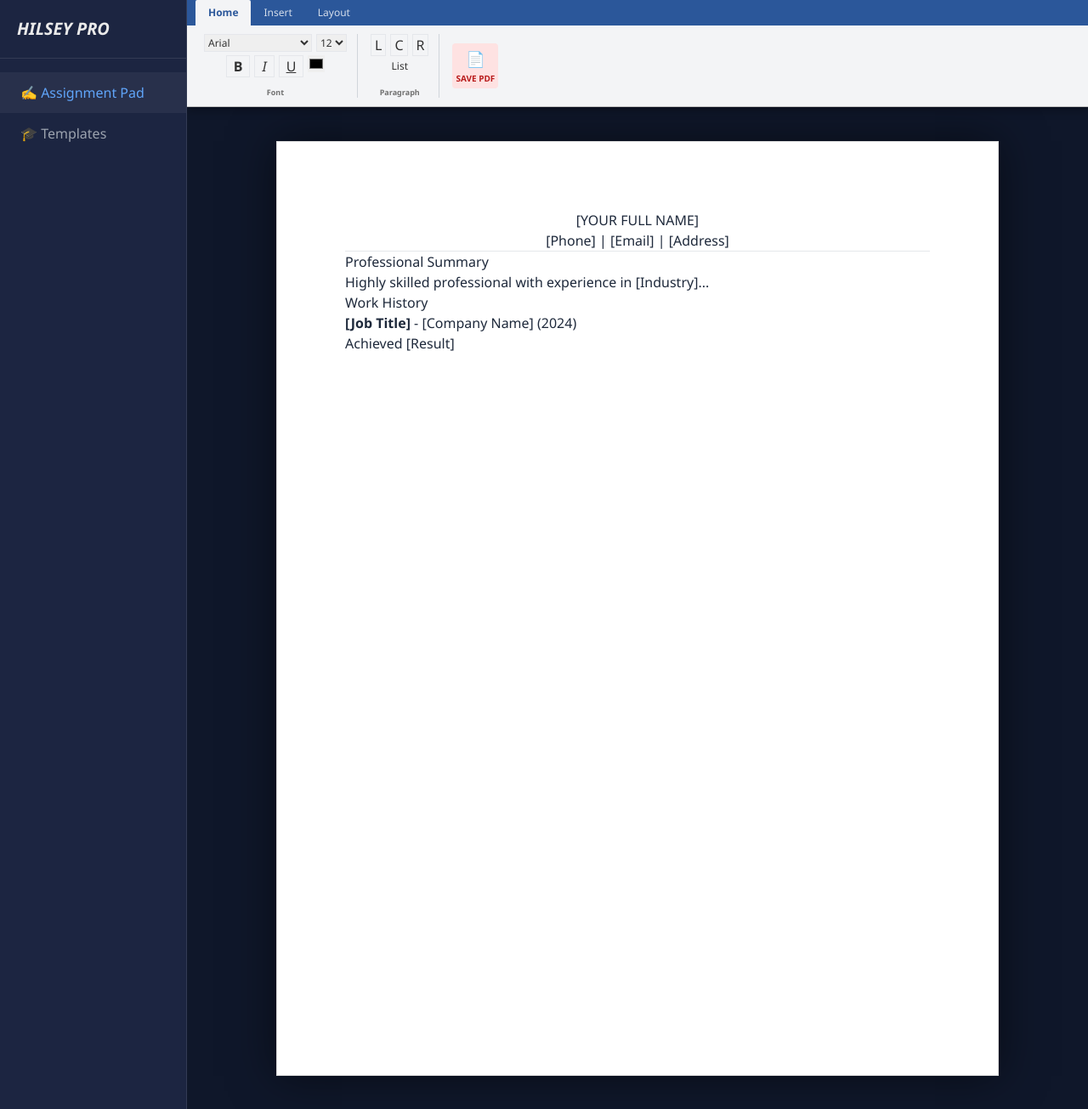
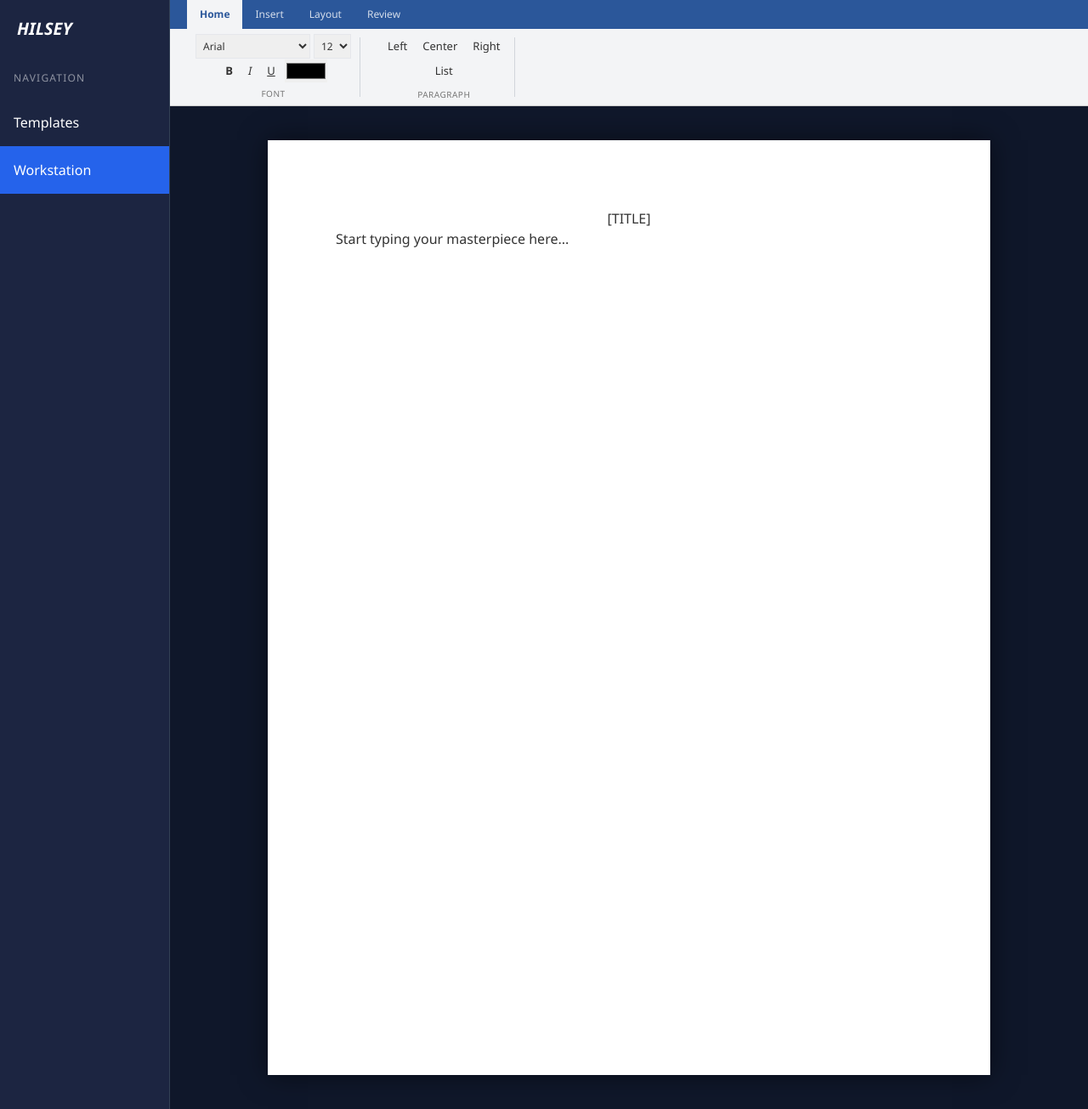
Before and after one commit to hilsey-pro/poulbilliards, a Flask app: page / in a window 1280 px wide. Shown: the whole page at 85% size. Run offline with Flask 3, Linux system fonts and the light colour scheme; the visitor is signed in with stand-in values (Sample User, id 1); some libraries are stand-ins or nearby versions.

Commit message:
Update index.html

```diff
--- a/templates/index.html
+++ b/templates/index.html
@@ -3,190 +3,169 @@
 <head>
     <meta charset="UTF-8">
     <meta name="viewport" content="width=device-width, initial-scale=1.0">
-    <title>Hilsey Pro | Master Workstation</title>
+    <title>Hilsey Pro | Full Master Editor</title>
     <script src="https://cdn.tailwindcss.com"></script>
     <script src="https://cdnjs.cloudflare.com/ajax/libs/html2pdf.js/0.10.1/html2pdf.bundle.min.js"></script>
     <style>
-        :root { --bg: #0B132B; --sidebar: #1C2541; --primary: #3A86FF; }
-        body { background: var(--bg); color: #EAEAEA; display: flex; height: 100vh; overflow: hidden; font-family: 'Segoe UI', sans-serif; }
+        :root { --word-blue: #2b579a; --ribbon-bg: #f3f4f6; }
+        body { background: #0f172a; color: #333; display: flex; height: 100vh; overflow: hidden; font-family: 'Segoe UI', system-ui; }
 
-        .sidebar { width: 220px; background: var(--sidebar); border-right: 1px solid rgba(255,255,255,0.1); flex-shrink: 0; }
-        #editor-container { flex: 1; overflow-y: auto; display: flex; flex-direction: column; align-items: center; background: #0f172a; position: relative; }
+        /* Sidebar */
+        .sidebar { width: 200px; background: #1c2541; flex-shrink: 0; color: white; border-right: 1px solid #334155; }
 
-        /* THE FULL MICROSOFT RIBBON */
-        .ribbon {
-            width: 100%;
-            background: #f3f4f6;
-            border-bottom: 1px solid #c1c1c1;
-            position: sticky; top: 0; z-index: 1000;
-            display: flex; flex-direction: column;
-            box-shadow: 0 4px 10px rgba(0,0,0,0.3);
+        /* The Ribbon UI */
+        .ribbon-container { width: 100%; background: var(--ribbon-bg); border-bottom: 1px solid #ccc; z-index: 1000; }
+        .tabs { background: var(--word-blue); display: flex; padding-left: 20px; }
+        .tab-btn { padding: 8px 15px; color: white; font-size: 12px; cursor: pointer; border: none; background: transparent; opacity: 0.8; }
+        .tab-btn.active { background: var(--ribbon-bg); color: var(--word-blue); opacity: 1; font-weight: bold; }
+
+        .ribbon-panel { display: none; padding: 10px 20px; gap: 15px; align-items: center; height: 90px; background: var(--ribbon-bg); }
+        .ribbon-panel.active { display: flex; }
+
+        .group { display: flex; flex-direction: column; align-items: center; border-right: 1px solid #d1d5db; padding: 0 10px; height: 100%; justify-content: center; }
+        .group-label { font-size: 10px; color: #777; margin-top: 5px; text-transform: uppercase; letter-spacing: 0.5px; }
+        .controls { display: flex; gap: 4px; align-items: center; }
+
+        /* Tool Buttons */
+        .tool { padding: 4px 6px; border: 1px solid transparent; border-radius: 3px; cursor: pointer; background: transparent; font-size: 13px; }
+        .tool:hover { background: #e2e8f0; border-color: #cbd5e1; }
+        .tool.big { display: flex; flex-direction: column; align-items: center; font-size: 11px; min-width: 50px; }
+        .tool.big i { font-size: 20px; margin-bottom: 2px; }
+
+        /* Paper */
+        #viewport { flex: 1; overflow-y: auto; display: flex; flex-direction: column; align-items: center; padding: 40px 0; }
+        #paper {
+            background: white; width: 850px; min-height: 1100px; padding: 80px;
+            box-shadow: 0 0 30px rgba(0,0,0,0.5); outline: none; transition: 0.3s;
         }
-
-        .ribbon-tabs { display: flex; background: #2b579a; padding: 0 10px; }
-        .tab { padding: 6px 15px; cursor: pointer; font-size: 12px; color: white; border-radius: 2px 2px 0 0; opacity: 0.8; }
-        .tab.active { background: #f3f4f6; color: #2b579a; opacity: 1; font-weight: bold; }
-
-        .ribbon-content { display: flex; padding: 10px 20px; gap: 15px; align-items: center; background: #f3f4f6; color: #333; height: 95px; }
-        .tool-box { display: flex; flex-direction: column; align-items: center; border-right: 1px solid #d1d5db; padding-right: 12px; height: 100%; justify-content: center; }
-        .tool-row { display: flex; gap: 5px; margin-bottom: 4px; }
-
-        .icon-btn { display: flex; flex-direction: column; align-items: center; padding: 4px; border-radius: 4px; cursor: pointer; min-width: 50px; }
-        .icon-btn:hover { background: #e2e8f0; }
-        .icon-btn span { font-size: 10px; font-weight: bold; margin-top: 2px; text-transform: uppercase; }
-
-        /* PAGE SETTINGS */
-        #paper {
-            background: white; color: #1e293b; width: 100%; max-width: 850px;
-            min-height: 1100px; padding: 80px; margin: 40px 0 300px 0;
-            box-shadow: 0 0 50px rgba(0,0,0,0.5); outline: none; border: 1px solid #ddd;
-        }
-
-        .label { font-size: 9px; color: #717171; font-weight: bold; margin-top: auto; }
     </style>
 </head>
 <body>
 
     <div class="sidebar">
-        <div class="p-5 font-black text-xl italic border-b border-white/10">HILSEY PRO</div>
-        <nav class="mt-4">
-            <a href="/" class="block px-6 py-3 text-blue-400 bg-white/5">✍️ Assignment Pad</a>
-            <a href="/templates" class="block px-6 py-3 text-gray-400">🎓 Templates</a>
-        </nav>
+        <div class="p-5 font-black italic text-xl">HILSEY</div>
+        <div class="p-4 text-xs opacity-50 uppercase tracking-widest">Navigation</div>
+        <a href="/templates" class="block p-4 hover:bg-white/10">Templates</a>
+        <a href="/" class="block p-4 bg-blue-600">Workstation</a>
     </div>
 
-    <div id="editor-container">
-        <div class="ribbon">
-            <div class="ribbon-tabs">
-                <div class="tab active" onclick="showTab('home')">Home</div>
-                <div class="tab" onclick="showTab('insert')">Insert</div>
-                <div class="tab" onclick="showTab('layout')">Layout</div>
+    <div class="flex-1 flex flex-col">
+        <div class="ribbon-container">
+            <div class="tabs">
+                <button class="tab-btn active" onclick="openTab(event, 'home')">Home</button>
+                <button class="tab-btn" onclick="openTab(event, 'insert')">Insert</button>
+                <button class="tab-btn" onclick="openTab(event, 'layout')">Layout</button>
+                <button class="tab-btn" onclick="openTab(event, 'review')">Review</button>
             </div>
 
-            <div class="ribbon-content" id="home-tools">
-                <div class="tool-box">
-                    <div class="tool-row">
-                        <select onchange="exec('fontName', this.value)" class="text-xs border">
-                            <option value="Arial">Arial</option>
-                            <option value="Calibri">Calibri</option>
-                            <option value="Times New Roman">Times New Roman</option>
-                        </select>
-                        <select onchange="exec('fontSize', this.value)" class="text-xs border">
-                            <option value="3">12</option><option value="4">14</option><option value="5">18</option>
-                        </select>
+            <div id="home" class="ribbon-panel active">
+                <div class="group">
+                    <div class="controls">
+                        <select onchange="cmd('fontName', this.value)" class="text-xs border p-1"><option>Arial</option><option>Times New Roman</option><option>Calibri</option></select>
+                        <select onchange="cmd('fontSize', this.value)" class="text-xs border p-1"><option value="3">12</option><option value="5">18</option><option value="7">36</option></select>
                     </div>
-                    <div class="tool-row">
-                        <button onclick="exec('bold')" class="font-bold px-2 border hover:bg-gray-200">B</button>
-                        <button onclick="exec('italic')" class="italic px-2 border hover:bg-gray-200">I</button>
-                        <button onclick="exec('underline')" class="underline px-2 border hover:bg-gray-200">U</button>
-                        <input type="color" onchange="exec('foreColor', this.value)" class="w-5 h-5">
+                    <div class="controls">
+                        <button class="tool font-bold" onclick="cmd('bold')">B</button>
+                        <button class="tool italic" onclick="cmd('italic')">I</button>
+                        <button class="tool underline" onclick="cmd('underline')">U</button>
+                        <input type="color" onchange="cmd('foreColor', this.value)" title="Text Color">
                     </div>
-                    <div class="label">Font</div>
+                    <span class="group-label">Font</span>
                 </div>
-
-                <div class="tool-box">
-                    <div class="tool-row">
-                        <button onclick="exec('justifyLeft')" class="px-1 border">L</button>
-                        <button onclick="exec('justifyCenter')" class="px-1 border">C</button>
-                        <button onclick="exec('justifyRight')" class="px-1 border">R</button>
+                <div class="group">
+                    <div class="controls">
+                        <button class="tool" onclick="cmd('justifyLeft')">Left</button>
+                        <button class="tool" onclick="cmd('justifyCenter')">Center</button>
+                        <button class="tool" onclick="cmd('justifyRight')">Right</button>
                     </div>
-                    <div class="tool-row">
-                        <button onclick="exec('insertUnorderedList')" class="text-xs">List</button>
+                    <div class="controls">
+                        <button class="tool" onclick="cmd('insertUnorderedList')">List</button>
                     </div>
-                    <div class="label">Paragraph</div>
-                </div>
-
-                <div class="tool-box" style="border:none;">
-                    <button onclick="downloadPDF()" class="icon-btn bg-red-100 text-red-700">
-                        <div class="text-lg">📄</div>
-                        <span>Save PDF</span>
-                    </button>
+                    <span class="group-label">Paragraph</span>
                 </div>
             </div>
 
-            <div class="ribbon-content hidden" id="insert-tools">
-                <div class="tool-box">
-                    <button onclick="document.getElementById('imgInp').click()" class="icon-btn">
-                        <div class="text-2xl">🖼️</div>
-                        <span>Pictures</span>
-                    </button>
-                    <input type="file" id="imgInp" class="hidden" accept="image/*" onchange="addImg(this)">
+            <div id="insert" class="ribbon-panel">
+                <div class="group">
+                    <button class="tool big" onclick="document.getElementById('picInput').click()"><i>🖼️</i><span>Pictures</span></button>
+                    <input type="file" id="picInput" class="hidden" onchange="addPic(this)">
                 </div>
-                <div class="tool-box">
-                    <button onclick="exec('insertHorizontalRule')" class="icon-btn">
-                        <div class="text-2xl">➖</div>
-                        <span>Divider</span>
-                    </button>
+                <div class="group">
+                    <button class="tool big" onclick="cmd('insertHorizontalRule')"><i>➖</i><span>Line</span></button>
                 </div>
-                <div class="label">Illustrations</div>
+                <span class="group-label">Illustrations</span>
             </div>
 
-            <div class="ribbon-content hidden" id="layout-tools">
-                <div class="tool-box">
-                    <button onclick="alert('Orientation set to Portrait')" class="icon-btn">
-                        <div class="text-2xl">📐</div>
-                        <span>Orientation</span>
-                    </button>
+            <div id="layout" class="ribbon-panel">
+                <div class="group">
+                    <button class="tool big" onclick="setPaper('portrait')"><i>📄</i><span>Portrait</span></button>
+                    <button class="tool big" onclick="setPaper('landscape')"><i>📂</i><span>Landscape</span></button>
                 </div>
-                <div class="tool-box">
-                    <button onclick="alert('Margins set to Normal')" class="icon-btn">
-                        <div class="text-2xl">⬜</div>
-                        <span>Margins</span>
-                    </button>
+                <span class="group-label">Page Setup</span>
+            </div>
+
+            <div id="review" class="ribbon-panel">
+                <div class="group">
+                    <button class="tool big" onclick="checkCount()"><i>📝</i><span>Word Count</span></button>
                 </div>
-                <div class="label">Page Setup</div>
+                <div class="group">
+                    <button class="tool big" onclick="downloadPDF()"><i>💾</i><span>Export PDF</span></button>
+                </div>
+                <span class="group-label">Proofing & Save</span>
             </div>
         </div>
 
-        <div id="paper" contenteditable="true" spellcheck="false">
+        <div id="viewport">
+            <div id="paper" contenteditable="true" spellcheck="false">
+                <h1 style="text-align:center;">[TITLE]</h1>
+                <p>Start typing your masterpiece here...</p>
             </div>
+        </div>
     </div>
 
     <script>
-        function exec(cmd, val = null) { document.execCommand(cmd, false, val); }
-
-        function showTab(tabName) {
-            document.querySelectorAll('.ribbon-content').forEach(c => c.classList.add('hidden'));
-            document.querySelectorAll('.tab').forEach(t => t.classList.remove('active'));
-            document.getElementById(tabName + '-tools').classList.remove('hidden');
-            event.target.classList.add('active');
+        // THE BRAIN: These functions make the buttons actually work
+        function cmd(name, val = null) {
+            document.execCommand(name, false, val);
         }
 
-        function addImg(input) {
+        function openTab(evt, tabName) {
+            let panels = document.getElementsByClassName("ribbon-panel");
+            for (let p of panels) p.classList.remove("active");
+            let tabs = document.getElementsByClassName("tab-btn");
+            for (let t of tabs) t.classList.remove("active");
+            document.getElementById(tabName).classList.add("active");
+            evt.currentTarget.classList.add("active");
+        }
+
+        function addPic(input) {
             if (input.files && input.files[0]) {
-                const reader = new FileReader();
+                let reader = new FileReader();
                 reader.onload = (e) => {
-                    exec('insertHTML', `<img src="${e.target.result}" style="max-width:250px; margin:15px 0;">`);
+                    let img = `<img src="${e.target.result}" style="max-width:300px; margin:10px auto; display:block;">`;
+                    cmd('insertHTML', img);
                 };
                 reader.readAsDataURL(input.files[0]);
             }
         }
 
-        const library = {
-            'modern': {
-                title: "Professional Resume",
-                body: `<h1 style="text-align:center;">[YOUR FULL NAME]</h1><p style="text-align:center;">[Phone] | [Email] | [Address]</p><hr><h3>Professional Summary</h3><p>Highly skilled professional with experience in [Industry]...</p><h3>Work History</h3><p><b>[Job Title]</b> - [Company Name] (2024)</p><ul><li>Achieved [Result]</li></ul>`
-            },
-            'proposal': {
-                title: "Executive Proposal",
-                body: `<div style="border-top:8px solid #2b579a; padding-top:20px;"><h1 style="color:#2b579a;">PROJECT PROPOSAL</h1><p><b>Prepared For:</b> [Client Name]</p><h2>1. Overview</h2><p>This proposal outlines the strategy for...</p><h2>2. Goals</h2><p>Our main objectives are [Goal 1] and [Goal 2]...</p></div>`
-            },
-            'cover_letter': {
-                title: "Cover Letter",
-                body: `<p>[Date]</p><p>Dear Hiring Manager,</p><p>I am writing to express my interest in the <b>[Job Title]</b> position at <b>[Company Name]</b>...</p><p>Sincerely,<br><br>[Your Name]</p>`
+        function setPaper(mode) {
+            let p = document.getElementById('paper');
+            if(mode === 'landscape') {
+                p.style.width = "1100px"; p.style.minHeight = "850px";
+            } else {
+                p.style.width = "850px"; p.style.minHeight = "1100px";
             }
-        };
+        }
 
-        window.onload = function() {
-            const params = new URLSearchParams(window.location.search);
-            const key = params.get('template') || 'modern';
-            const doc = library[key] || library['modern'];
-            document.getElementById('paper').innerHTML = doc.body;
-        };
+        function checkCount() {
+            let text = document.getElementById('paper').innerText;
+            alert("Word Count: " + text.trim().split(/\s+/).length);
+        }
 
         function downloadPDF() {
             const el = document.getElementById('paper');
-            html2pdf().set({ margin: 0.5, filename: 'Hilsey_Doc.pdf', html2canvas: { scale: 2 } }).from(el).save();
+            html2pdf().from(el).save('Hilsey_Project.pdf');
         }
     </script>
 </body>
```
